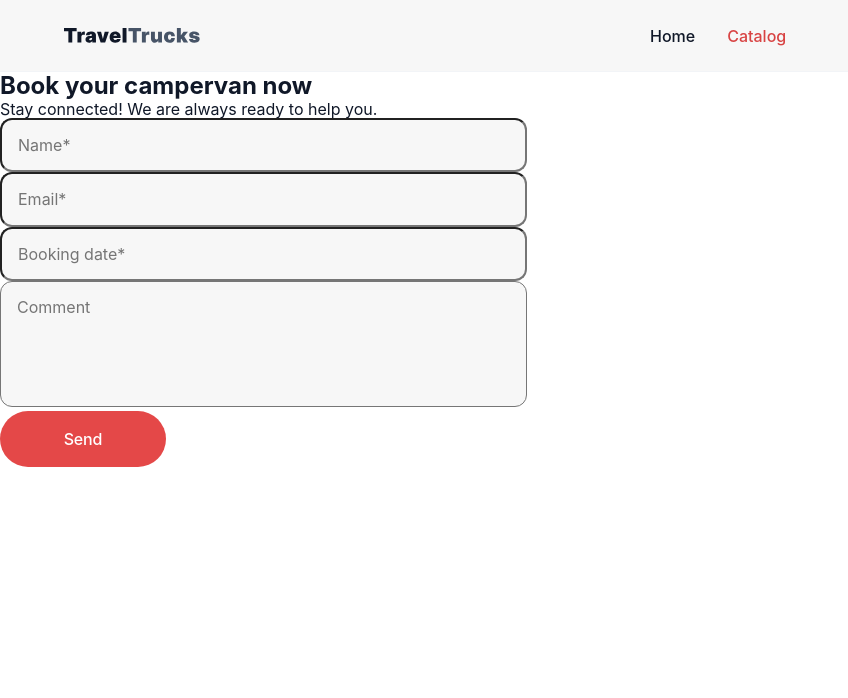
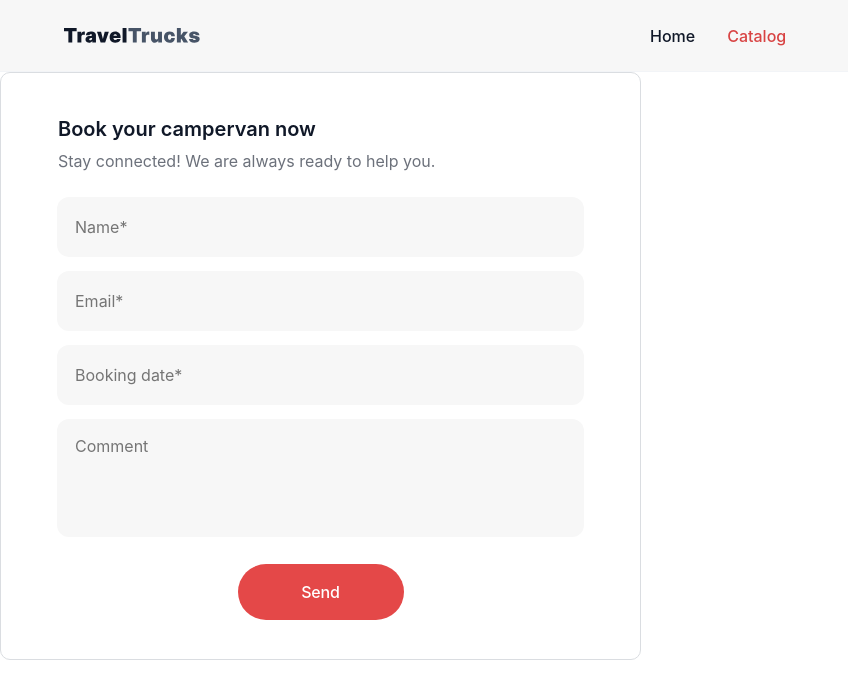
Before and after one commit to naumenkota/TravelTrucks, a React (Vite) app: page /catalog in a window 1280 px wide. Shown: the top 698 px of the page, without its empty margins (0-848 px from the left). Built offline with nearby package versions, Linux system fonts and the light colour scheme.

Commit message:
fix BookingForm

```diff
--- a/src/components/BookingForm/BookingForm.jsx
+++ b/src/components/BookingForm/BookingForm.jsx
@@ -1,4 +1,4 @@
-import { Formik, Form, Field, ErrorMessage } from 'formik';
+import { Formik, Form, Field, ErrorMessage } from "formik";
 import * as Yup from "yup";
 import DatePicker from "react-datepicker";
 import "react-datepicker/dist/react-datepicker.css";
@@ -6,16 +6,19 @@ import "./DataPicker.css";
 import s from "./BookingForm.module.css";
 import Button from "../Button/Button.jsx";
 
-
 export default function BookingForm() {
-
   const BookingValidationSchema = Yup.object().shape({
-        name: Yup.string().min(3, "Too Short!").max(30, "Too Long!").required("Required"),
+    name: Yup.string()
+      .min(3, "Too Short!")
+      .max(30, "Too Long!")
+      .required("Required"),
     email: Yup.string().email("Invalid email").required("Required"),
-        date: Yup.date().typeError("Choose a date").required("Required").min(new Date(), "Past dates are not allowed."),
-        comment: Yup.string().max(300, "Too Long!")
+    date: Yup.date()
+      .typeError("Choose a date")
+      .required("Required")
+      .min(new Date(), "Past dates are not allowed."),
+    comment: Yup.string().max(300, "Too Long!"),
   });
-
 
   const onSubmit = (values, actions) => {
     /*   const newBooking = {
@@ -29,8 +32,7 @@ export default function BookingForm() {
   };
 
   return (
-
-  <div className={s.сontainer}>
+    <div className={s.container}>
       <h2 className={s.title}>Book your campervan now</h2>
       <p className={s.text}>Stay connected! We are always ready to help you.</p>
 
@@ -39,28 +41,48 @@ export default function BookingForm() {
           name: "",
           email: "",
           date: null,
-                    comment: ""
+          comment: "",
         }}
-
         onSubmit={onSubmit}
-                validationSchema={BookingValidationSchema}>
-
+        validationSchema={BookingValidationSchema}
+      >
         {({ values, setFieldValue, setFieldTouched, errors, touched }) => (
-
           <Form className={s.form}>
+            <div className={s.fieldsWrapper}>
               <div className={s.fieldGroup}>
-                        <Field className={s.input} type="text" name="name" placeholder="Name*" />
-                        <ErrorMessage className={s.error} name="name" component="span" />
+                <Field
+                  className={s.input}
+                  type="text"
+                  name="name"
+                  placeholder="Name*"
+                />
+                <ErrorMessage
+                  className={s.error}
+                  name="name"
+                  component="span"
+                />
               </div>
 
               <div className={s.fieldGroup}>
-
-                        <Field className={s.input} type="email" name="email" placeholder="Email*" />
-                        <ErrorMessage className={s.error} name="email" component="span" />
+                <Field
+                  className={s.input}
+                  type="email"
+                  name="email"
+                  placeholder="Email*"
+                />
+                <ErrorMessage
+                  className={s.error}
+                  name="email"
+                  component="span"
+                />
               </div>
 
               <div className={s.fieldGroup}>
-
+                <div
+                  className={`${s.dateWrapper} ${
+                    touched.date && errors.date ? s.inputError : ""
+                  }`}
+                >
                   <DatePicker
                     selected={values.date}
                     onChange={(date) => setFieldValue("date", date)}
@@ -69,27 +91,40 @@ export default function BookingForm() {
                     dateFormat="dd.MM.yyyy"
                     minDate={new Date()}
                     isClearable
-                className={`${s.input} ${touched.date && errors.date ? s.error : ""}`}
+                    className={s.input}
                     calendarClassName={s.calendar}
                     dayClassName={() => s.day}
-
-
-
                   />
 
-                       <ErrorMessage className={s.error}  name="date" component="span" />
+                  <ErrorMessage
+                    className={s.error}
+                    name="date"
+                    component="span"
+                  />
+                </div>
               </div>
 
-
               <div className={s.fieldGroup}>
-                        <Field className={s.input} as="textarea" name="comment" rows="5" placeholder="Comment" />
-                        <ErrorMessage className={s.error} name="comment" component="span" />
-
+                <Field
+                  className={s.input}
+                  as="textarea"
+                  name="comment"
+                  rows="5"
+                  placeholder="Comment"
+                />
+                <ErrorMessage
+                  className={s.error}
+                  name="comment"
+                  component="span"
+                />
               </div>
+            </div>
+            <div className={s.wrapperBtn}>
               <Button type="submit">Send</Button>
+            </div>
           </Form>
         )}
       </Formik>
     </div>
-        )
-};
+  );
+}
--- a/src/components/BookingForm/BookingForm.module.css
+++ b/src/components/BookingForm/BookingForm.module.css
@@ -1,11 +1,22 @@
 .input {
     width: 527px;
-    padding: 16px;
+    padding: 18px;
     font-size: 16px;
     border-radius: 12px;
     background-color: #f7f7f7;
     color: #101028;
+    border: none;
+    height: 60px;
+    box-sizing: border-box;
+}
+
+.input[name="comment"] {
+    height: 118px;
     resize: none;
+}
+
+.input:focus{
+    outline: none;
 
 }
 
@@ -25,3 +36,60 @@
     background-color: rgba(16, 24, 40, 0.1);
 
 }
+
+
+.container {
+    border: 1px solid #dadde1;
+    border-radius: 10px;
+    width: 641px;
+    height: 588px;
+    padding: 44px 57px;
+
+}
+
+.title {
+    font-size: 20px;
+    font-weight: 600;
+    line-height: 1.2;
+    margin-bottom: 8px;
+}
+
+.text{
+    color: #6c717b;
+    font-size: 16px;
+    font-weight: 400;
+    line-height: 1.5;
+     margin-bottom: 24px;
+
+}
+
+.fieldsWrapper{
+    display: flex;
+        flex-direction: column;
+        align-items: center;
+        gap: 14px;
+}
+
+.wrapperBtn{
+    margin-top: 24px;
+    display: flex;
+        justify-content: center;
+}
+
+
+.fieldGroup {
+    position: relative;
+}
+
+.dateWrapper {
+    position: relative;
+
+}
+
+.error {
+    position: absolute;
+    bottom: 0;
+    left: 12px;
+    font-size: 12px;
+    color: red;
+}
```
Lines whose indentation alone changed are shown as unchanged.
